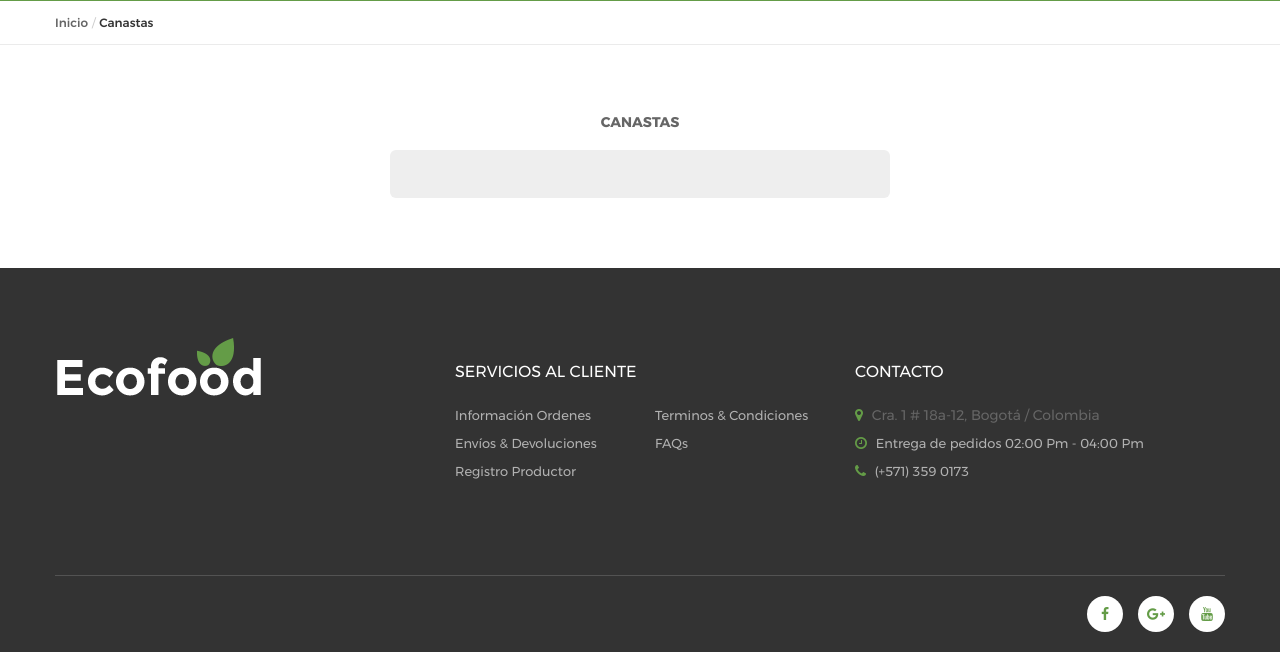
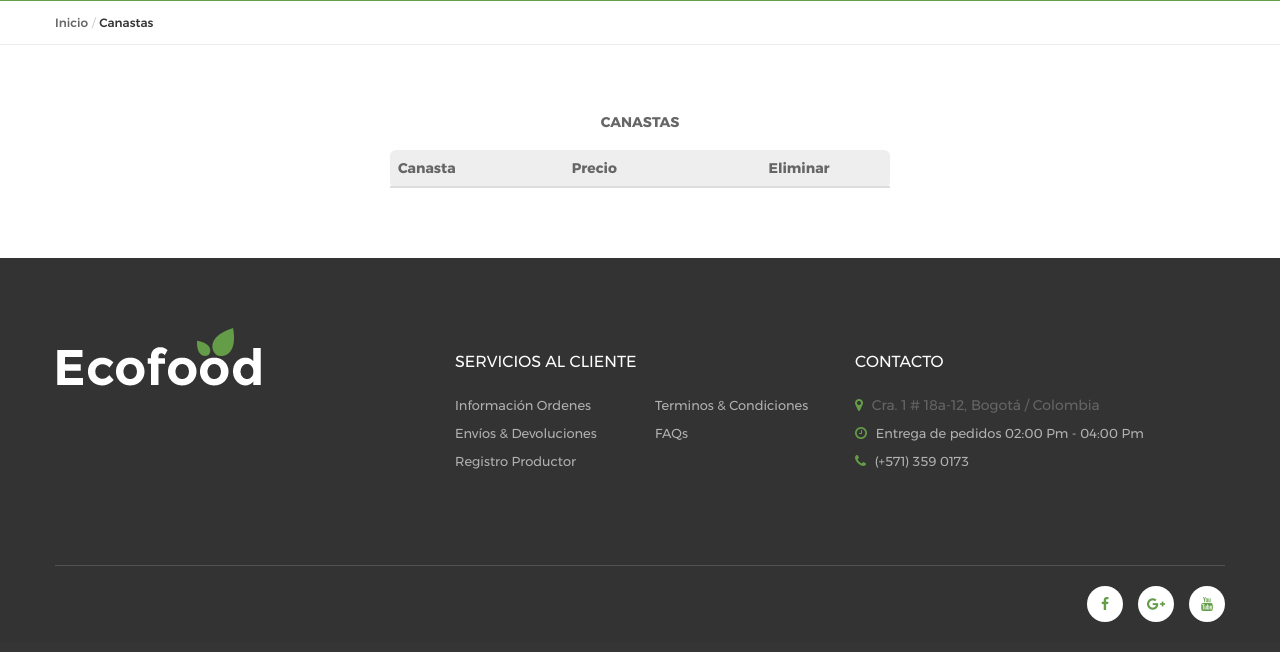
Before and after one commit to jfavilau/MarketPlace, a Django app: page /canastas/ in a window 1280 px wide. Shown: the part 380-1032 px from the top of the page. After the commit the page ends 1002 px from the top, so only its background shows below. Run offline with Django 3.2, Linux system fonts and the light colour scheme; lists and menus that the app fills with data are empty; parts of the project's set-up code (start-up, migrations or seed data) failed here and were passed over; some libraries are stand-ins or nearby versions.

Commit message:
Make a table to display the baskets. Still needs to handle click listener.
Make a table to display the baskets. Still needs to handle click listener.

```diff
--- a/hello/static/js/baskets.js
+++ b/hello/static/js/baskets.js
@@ -14,7 +14,7 @@
 
   function downloadBaskets() {
 
-    $("#baskets-list").html("");
+    $("#baskets-table").html("");
 
     $.getJSON(baseURL + "api/baskets/").done(function(data) {
 
@@ -26,21 +26,18 @@
 
         i++;
 
-        var myvar = '<li>' +
-          '<p>' +
-          ' <a id="delete-basket' + i + '" style="float: left; height:32px; padding-top:8px;"><span class="glyphicon glyphicon-trash" aria-hidden="true"></span></a>' +
-          '</p>' +
-          ' <a href="#">' + item.name + '</a>' +
-          ' <p style="float: right;"> $ ' + item.price + '</p>' +
-          '</li>';
+        var myvar = '<tr>'+
+                    '  <td><a href="#">' + item.name + '</a></td>'+
+                    '  <td>$ ' + item.price + '</td>'+
+                    '  <td style="text-align:center;"><a id="delete-basket' + i + '"><span class="glyphicon glyphicon-trash" aria-hidden="true"></span></a></td>'+
+                    '</tr>';
 
-        $("#baskets-list").append(myvar);
+        $("#baskets-table").append(myvar);
 
         $("#delete-basket" + i).click(() => {
           deleteBasket(i);
         });
       });
-
     });
   }
 
--- a/hello/templates/baskets.html
+++ b/hello/templates/baskets.html
@@ -41,9 +41,20 @@
                 <div class="heading-widget text-center">
                     <h3>CANASTAS</h3>
                 </div>
-                <ul class="product-category-list jumbotron" id="baskets-list" style="max-width:500px; margin: 0 auto; padding:24px;">
 
-                </ul>
+                <table class="table jumbotron" id="baskets-list" style="max-width:500px; margin: 0 auto; padding:24px;" >
+                    <thead>
+                      <tr>
+                        <th>Canasta</th>
+                        <th>Precio</th>
+                        <th style="text-align:center;">Eliminar</th>
+                      </tr>
+                    </thead>
+                    <tbody id="baskets-table">
+
+                    </tbody>
+                </table>
+
             </div>
             <!-- end .product-category-widget-1-->
         </div>
```
